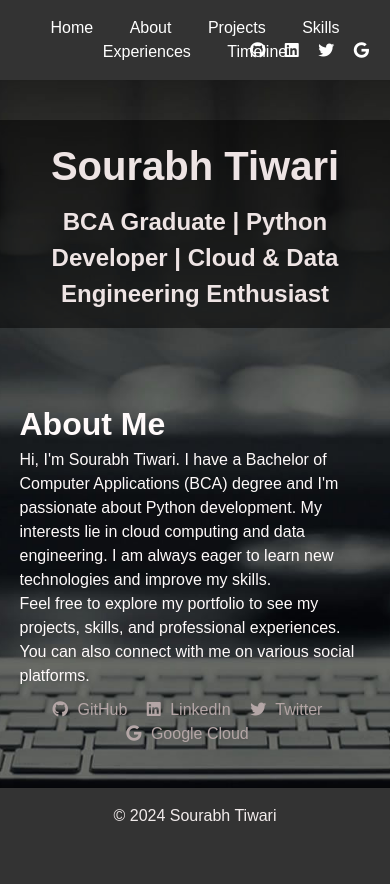
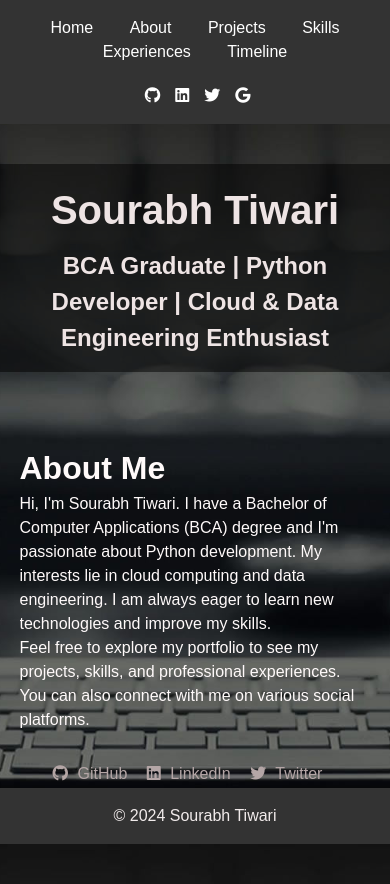
Before and after one commit to Sourabh7iwari/MyPortfolio, a Flask app: page /about in a window 390 px wide. Before the commit the page ends 821 px from the top, so only its background shows below. Run offline with Flask 3, Linux system fonts and the light colour scheme.

Commit message:
solving the header nav and social overlapping problem

```diff
--- a/static/styles.css
+++ b/static/styles.css
@@ -189,6 +189,7 @@
 /* Main content */
 main {
     padding: 2rem 0;
+    padding-bottom: 4rem; /* Add padding to prevent content from being hidden by footer */
 }
 
 /* Footer */
@@ -216,11 +217,22 @@
         align-items: center;
     }
 
+    header .header-social-links {
+        position: static;
+        margin-top: 10px;
+        display: flex;
+        justify-content: center;
+    }
+
     .hero-content {
         padding: 1rem;
     }
 
-    .header-social-links, .about-social-links {
+    .header-social-links a, .about-social-links a {
         margin-top: 10px;
     }
+
+    .header-social-links i, .about-social-links i {
+        margin-right: 5px;
+    }
 }
```
